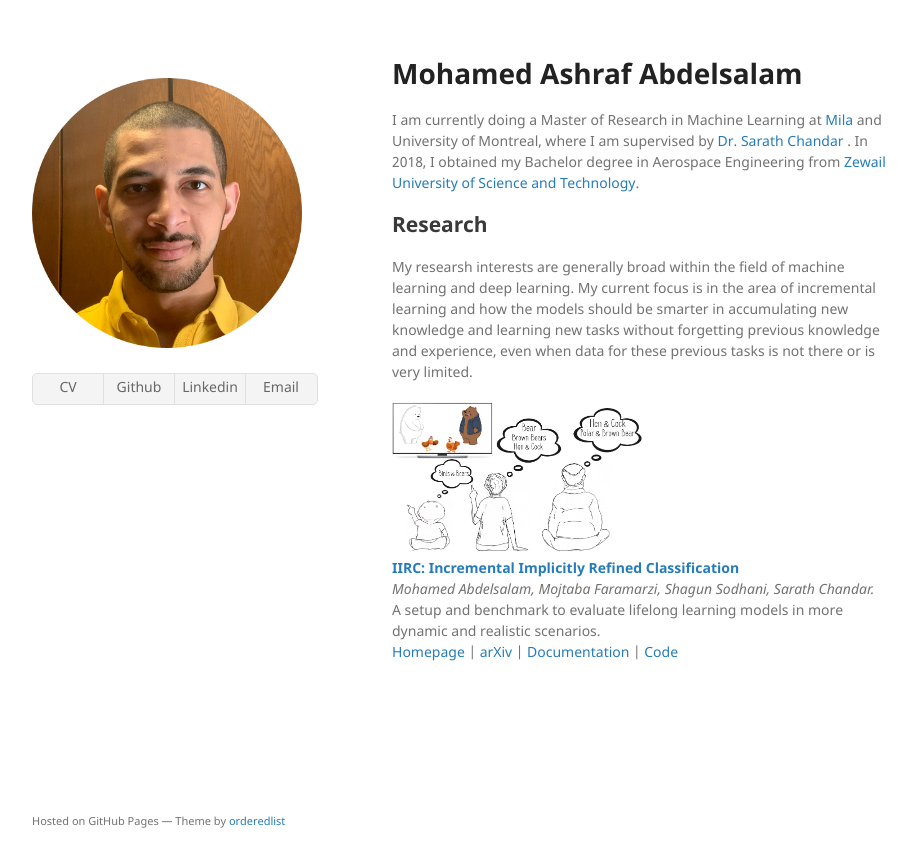
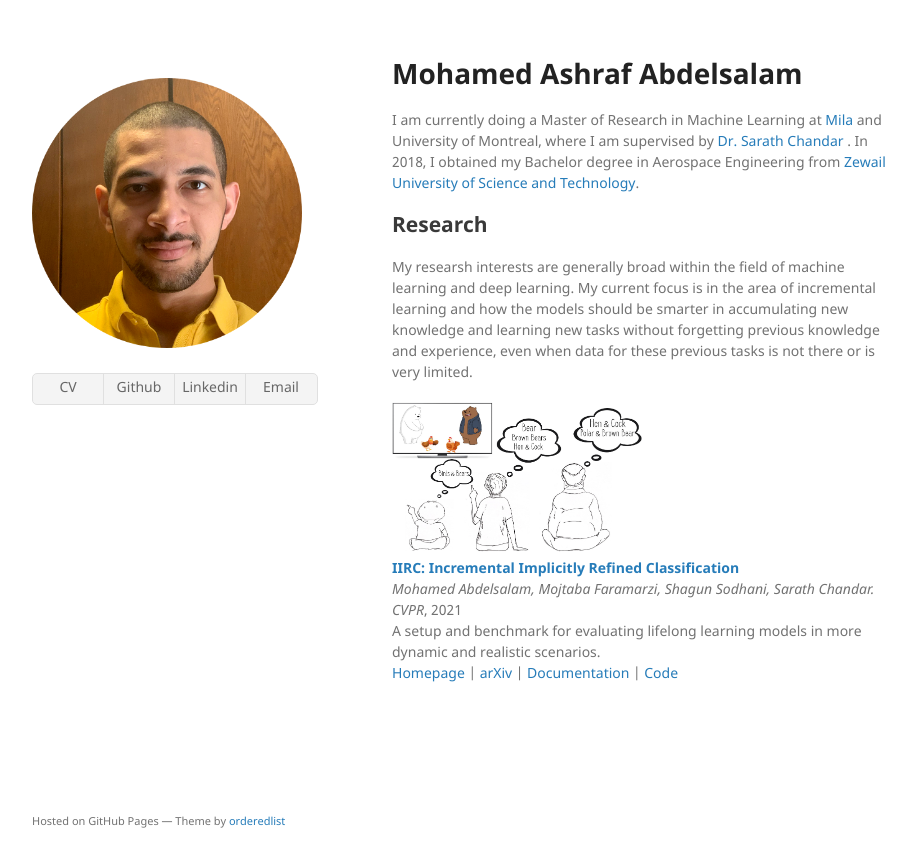
Before and after one commit to MohamedAbdelsalam9/mohamedabdelsalam9.github.io, a Jekyll site: the page built from index.md, in a window 1280 px wide. Shown: the top 867 px of the page, without its empty margins (178-1094 px from the left). Built offline with Jekyll 4.4.1, drawn with Linux system fonts in a browser that asks for light colours; the repository's description, which GitHub fills in, is left out; our own code applies the rules of GitHub Pages for plain Markdown files.

Commit message:
Update index.md

```diff
--- a/index.md
+++ b/index.md
@@ -17,7 +17,8 @@ My researsh interests are generally broad within the field of machine learning a
     <div class="text">
      <a href="https://chandar-lab.github.io/IIRC/"><b>IIRC: Incremental Implicitly Refined Classification</b></a>
      <br><i>Mohamed Abdelsalam, Mojtaba Faramarzi, Shagun Sodhani, Sarath Chandar.</i>
-     <br>A setup and benchmark to evaluate lifelong learning models in more dynamic and realistic scenarios.
+     <br><i>CVPR</i>, 2021
+     <br>A setup and benchmark for evaluating lifelong learning models in more dynamic and realistic scenarios.
      <br><a href="https://chandar-lab.github.io/IIRC/">Homepage</a> | <a href="https://arxiv.org/abs/2012.12477">arXiv</a> |
      <a href="https://iirc.readthedocs.io/en/latest/">Documentation</a> | <a href="https://github.com/chandar-lab/IIRC/">Code</a>
     </div>
```
